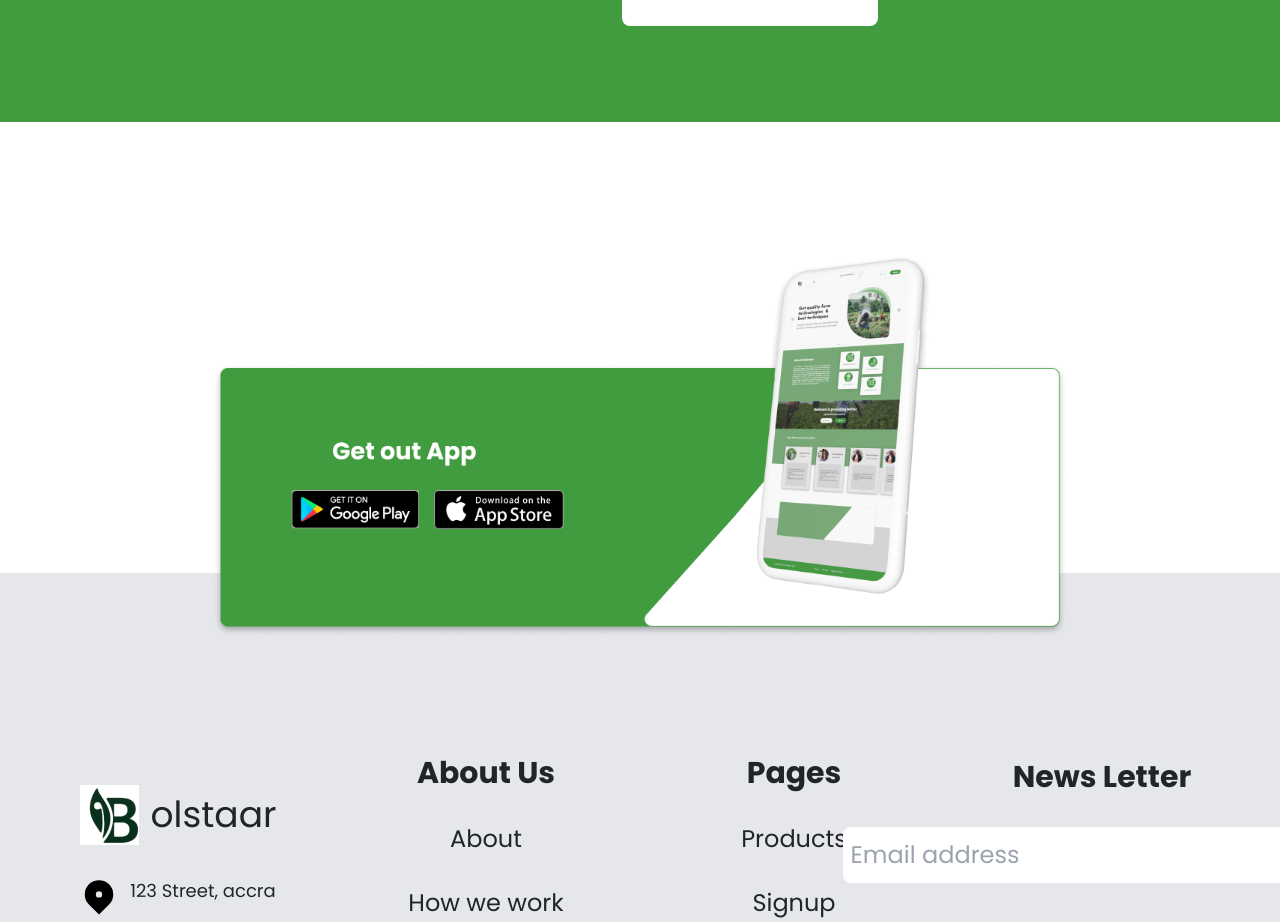
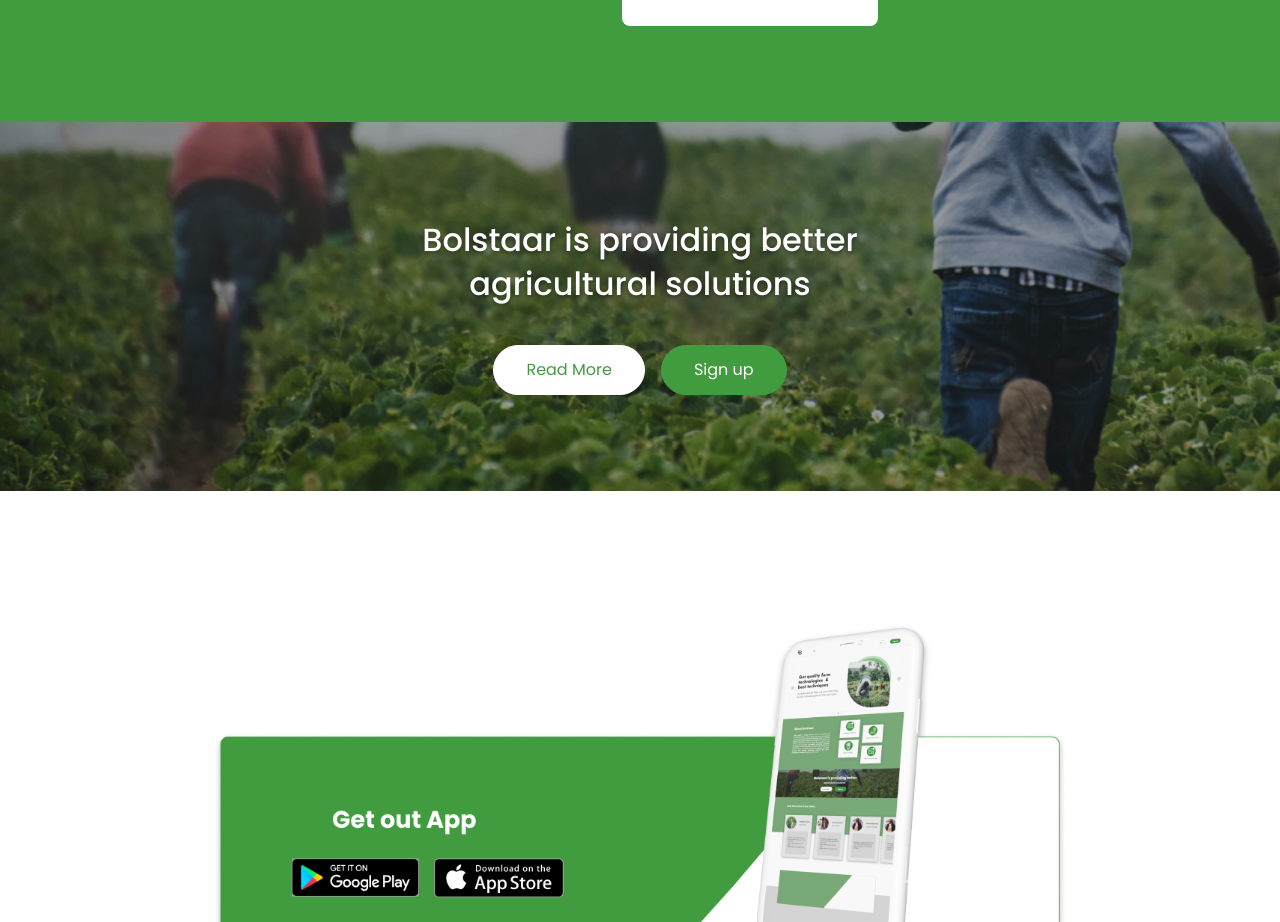
Before and after one commit to DanielOkyere/Bolstaar-front-end, a React (Vite) app: page / in a window 1280 px wide. Shown: the part 1240-2162 px from the top of the page. Built offline with nearby package versions, Linux system fonts and the light colour scheme.

Commit message:
add banner

```diff
--- a/src/components/About_section.jsx
+++ b/src/components/About_section.jsx
@@ -5,6 +5,7 @@ import { aboutHighlights } from "./About_section.data";
 
 function AboutSection() {
   return (
+    <>
       <div className="about-section">
         <Container>
           <div className="row gt-4 about-content">
@@ -18,9 +19,9 @@ function AboutSection() {
               <p className="about-p m-1">
                 The platform also provides supply chain information and links
                 farmers to superior markets. Our platform is created with the
-              desire to solve smallholder farmers’ three biggest problems: Lack
-              of access to quality farm resources, goods low in quality and
-              quantity, and market access.
+                desire to solve smallholder farmers’ three biggest problems:
+                Lack of access to quality farm resources, goods low in quality
+                and quantity, and market access.
               </p>
               <Link className="btn btn-white about-btn" to="/about">
                 Read More
@@ -36,6 +37,20 @@ function AboutSection() {
           </div>
         </Container>
       </div>
+      <div className="banner">
+        <Container>
+          <h1>Bolstaar is providing better agricultural solutions</h1>
+          <div className="buttons">
+            <Link className="btn btn-white" to="/about">
+              Read More
+            </Link>
+            <Link className="btn btn-primary" to="/signup/main">
+              Sign up
+            </Link>
+          </div>
+        </Container>
+      </div>
+    </>
   );
 }
 
--- a/src/components/rebuild/NavBar/NavBar.jsx
+++ b/src/components/rebuild/NavBar/NavBar.jsx
@@ -81,8 +81,12 @@ function NavList(props) {
 function Buttons() {
   return (
     <div className="buttons">
-      <button className="btn btn-empty">Login</button>
-      <button className="btn btn-primary">Sign up</button>
+      <Link className="btn btn-empty" to="/login">
+        Login
+      </Link>
+      <Link className="btn btn-primary" to="/signup/main">
+        Sign up
+      </Link>
     </div>
   );
 }
--- a/src/index.css
+++ b/src/index.css
@@ -93,7 +93,7 @@
   text-align: justify;
 }
 
-.about-section .btn {
+body .btn {
   box-sizing: border-box;
   height: 50px;
   padding: 16px 32px;
@@ -105,10 +105,20 @@
   border-radius: 50px;
 }
 
-.about-section .btn-white {
+body .btn-white,
+body .btn-white:hover,
+body .btn-white:active {
   border: 1px solid white;
   background: white;
   color: #409C3E;
+}
+
+body .btn-primary,
+body .btn-primary:hover,
+body .btn-primary:active {
+  border: 1px solid #409C3E;
+  background: #409C3E;
+  color: white;
 }
 
 .about-content {
@@ -127,6 +137,39 @@
   }
 }
 
+.banner {
+  padding-block: 96px;
+  background-image: url("./Assets/Images/Rectangle10.png");
+  background-size: cover;
+}
+
+.banner h1 {
+  max-width: 500px;
+  margin-inline: auto;
+  margin-bottom: 40px;
+  text-align: center;
+  color: white;
+  font-size: 32px;
+  font-weight: 500;
+  text-shadow: 0 2px 4px rgba(0, 0, 0, 0.4);
+  line-height: 1.35;
+  ;
+}
+
+.banner .buttons {
+  display: grid;
+  grid: auto-flow 1fr / 1fr;
+  gap: 16px;
+  justify-content: center;
+}
+
+@media (min-width: 576px) {
+  .banner .buttons {
+    display: grid;
+    grid: 1fr / repeat(2, max-content);
+  }
+}
+
 @tailwind base;
 @tailwind components;
 @tailwind utilities;
```
Also changed, not shown: src/App.jsx (+27 -29 lines). Lines whose indentation alone changed are shown as unchanged.
